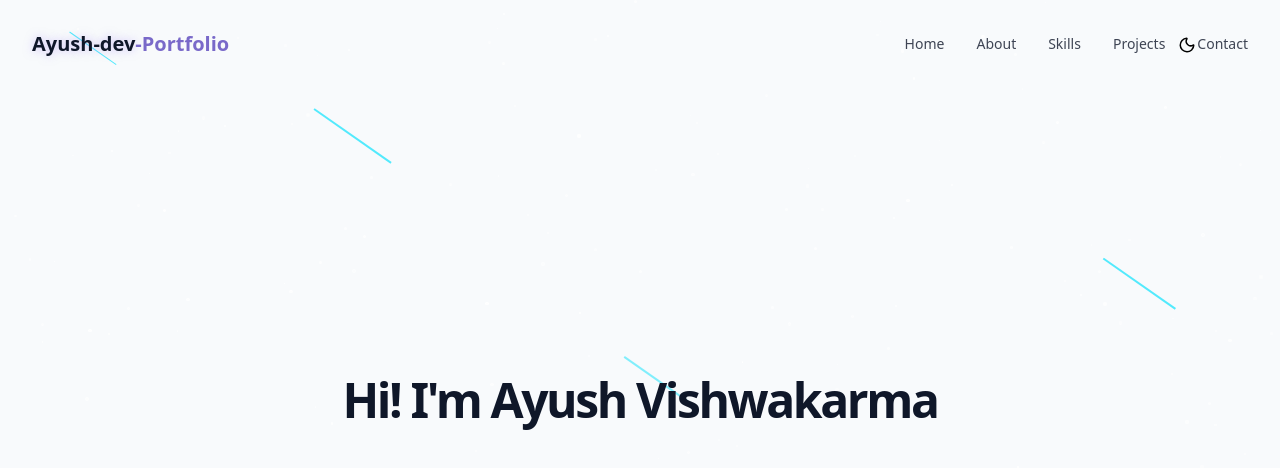
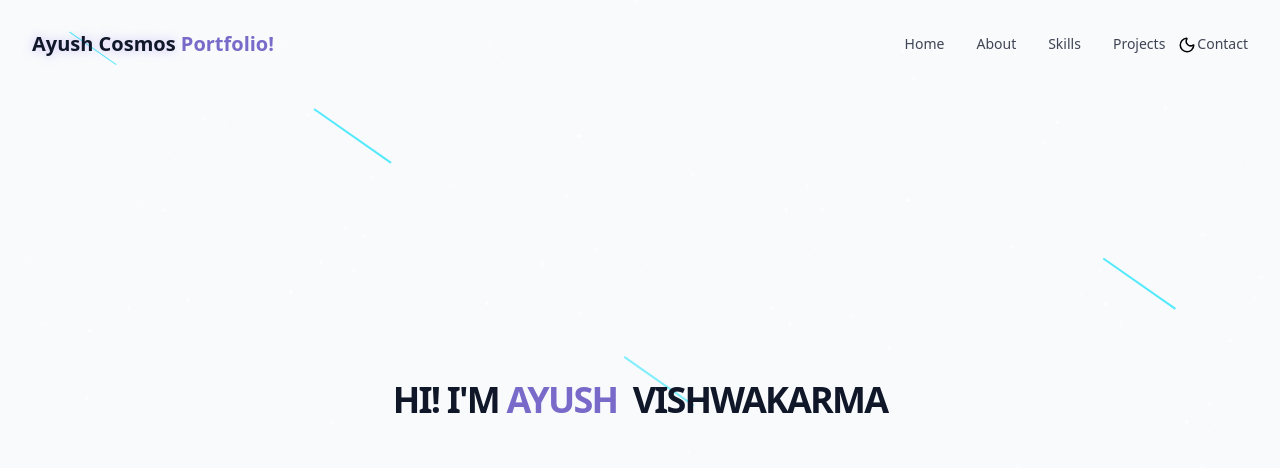
Before and after one commit to Ayush-Vishwakarma17/my-portfolio, a React (Vite) app: page / in a window 1280 px wide. Shown: the top 468 px of the page. Built offline with nearby package versions, Linux system fonts and the light colour scheme.

Commit message:
texts fixed

```diff
--- a/src/components/HeroSection.jsx
+++ b/src/components/HeroSection.jsx
@@ -6,10 +6,10 @@ export const HeroSection = () => {
 
         <div className="container max-w-4xl mx-auto text-center z-10">
             <div className="space-y-6">
-                <h1 className="text-5xl md:3xl tracking-tighter font-bold">
-                    <span className="opacity-0 animate-fade-in ">Hi! I'm</span>
-                    <span > Ayush</span>
-                    <span> Vishwakarma</span>
+                <h1 className="uppercase text-2xl md:text-4xl tracking-tighter font-bold">
+                    <span className="text-foreground opacity-0 animate-fade-in-delay-1">Hi! I'm</span>
+                    <span className="text-primary opacity-0 animate-fade-in-delay-2"> Ayush</span>
+                    <span className = "text-foreground ml-2 opacity-0 animate-fade-in-delay-3"> Vishwakarma</span>
                 </h1>
             </div>
         </div>
--- a/src/components/NavBar.jsx
+++ b/src/components/NavBar.jsx
@@ -33,7 +33,7 @@ export const NavBar = () => {
       <div className="container relative flex items-center justify-between top-2.5">
         <a className="text-xl font-bold text-primary flex items-center" href="#hero">
           <span className="relative z-10">
-            <span className="text-glow text-foreground">Ayush-dev</span>-Portfolio
+            <span className="text-glow text-foreground">Ayush Cosmos</span> Portfolio!
           </span>
         </a>
 
--- a/src/index.css
+++ b/src/index.css
@@ -65,26 +65,22 @@
 @layer base {
   :root {
     --background: 210 40% 98%;
-    --foreground: 222 47% 11%;
+    --foreground: 222 47% 11%;   /* Light mode text -> dark grey */
 
     --card: 0 0% 100%;
-
     --primary: 250 47% 60%;
     --primary-foreground: 210 40% 98%;
-
     --border: 214 32% 91%;
   }
 
   .dark {
-    --background: 222 47% 4%;
-    --foreground: 222 31% 91%;
+    --background: 195 40% 8%;   /* cyan-blue dark */
+    --foreground: 180 100% 80%; /* cyan text in dark mode ✅ */
 
-    --card: 222 47% 8%;
-
+    --card: 195 40% 12%;
     --primary: 250 65% 65%;
-    --primary-foreground: 213 31% 91%;
-
-    --border: 217 33% 20%;
+    --primary-foreground: 180 100% 80%;
+    --border: 195 30% 20%;
   }
 
   * {
@@ -96,8 +92,7 @@
   }
 
   body {
-    @apply bg-background text-foreground transition-colors duration-300;
-    font-feature-settings: "rlig" 1, "calt" 1;
+     @apply bg-background text-foreground transition-colors duration-300;
   }
 }
 
```
